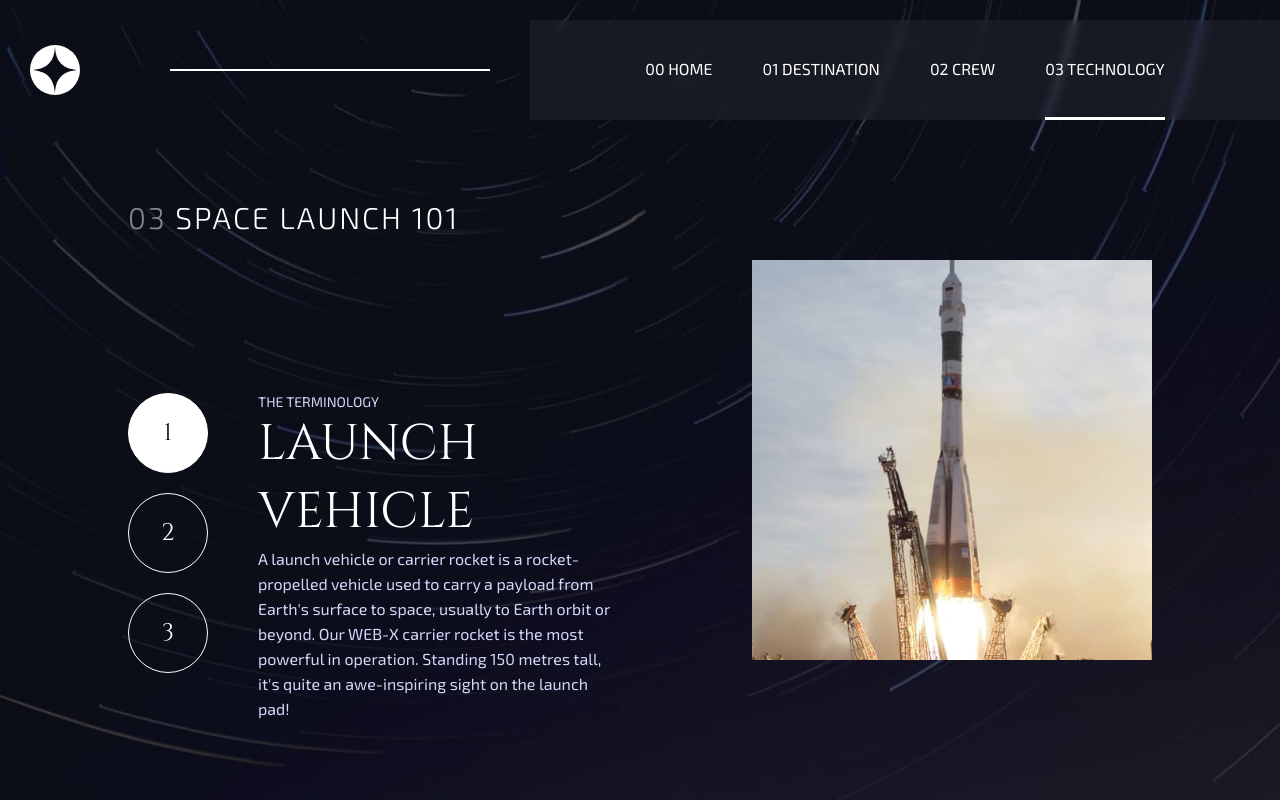
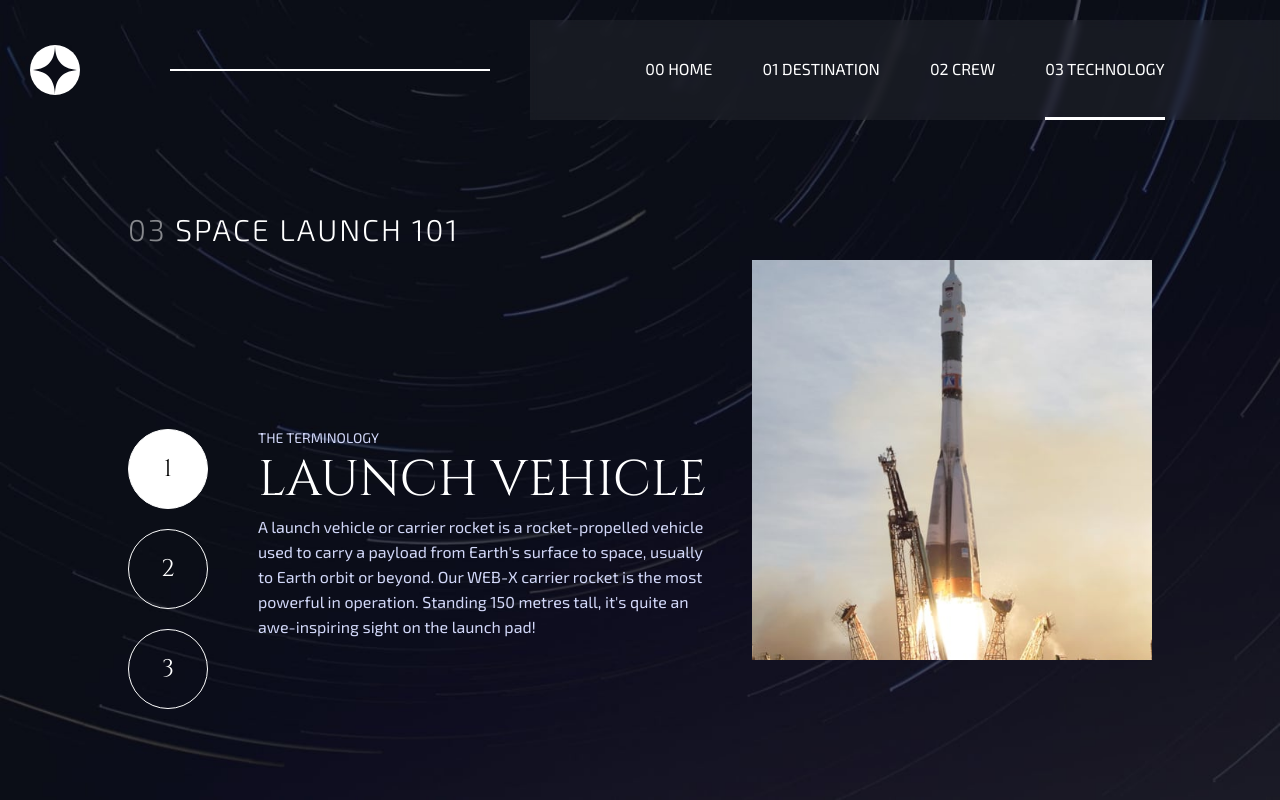
Before and after one commit to Chozen-Wealth/react-space-router, a React (Vite) app: page /react-space-router/technology/0 in a window 1280 px wide. Built offline with nearby package versions, Linux system fonts and the light colour scheme; a web font is replaced by a local one.

Commit message:
correction du titre technology

```diff
--- a/src/pages/Technology/Technology.css
+++ b/src/pages/Technology/Technology.css
@@ -66,6 +66,7 @@
 .techInfos > span:last-of-type {
     font-family: "Cinzel", serif;
     font-size: 50px;
+    text-wrap: nowrap;
 }
 .techInfos >p {
     color: rgb(210, 216, 249);
```
